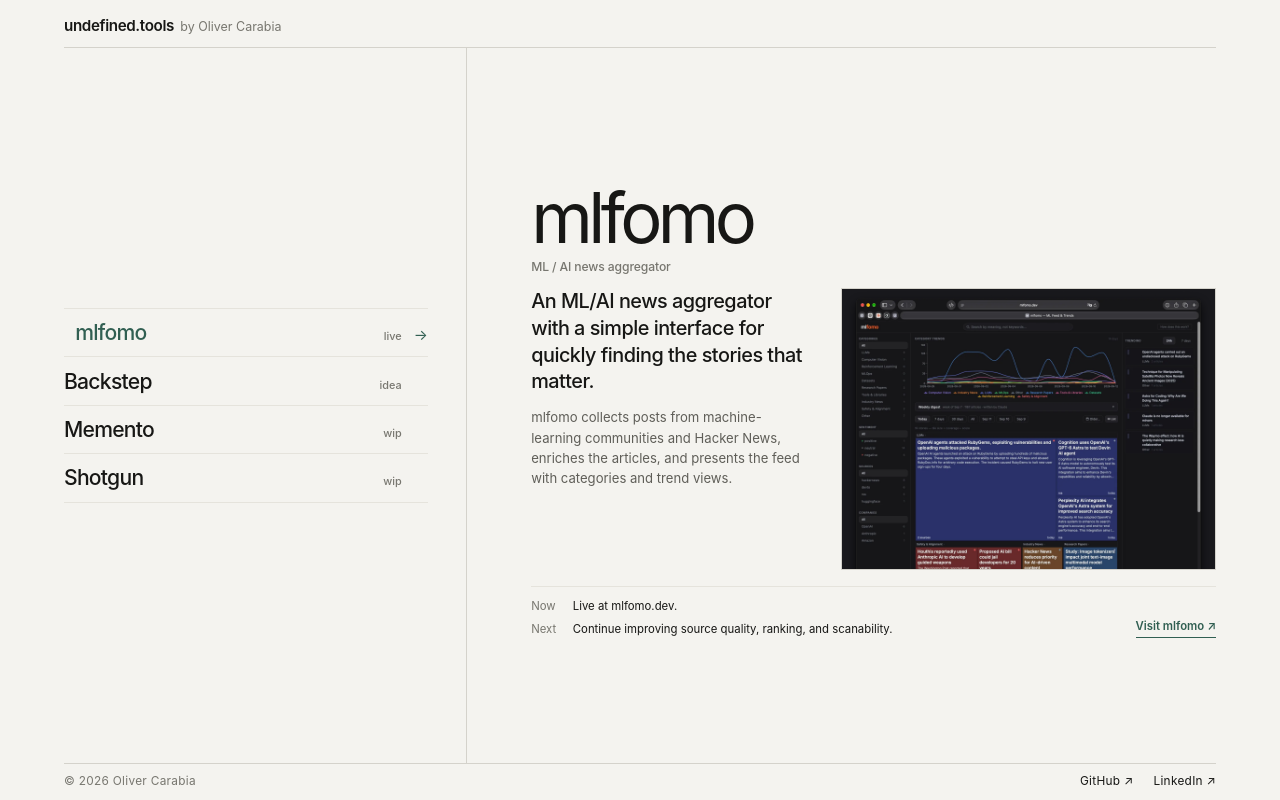
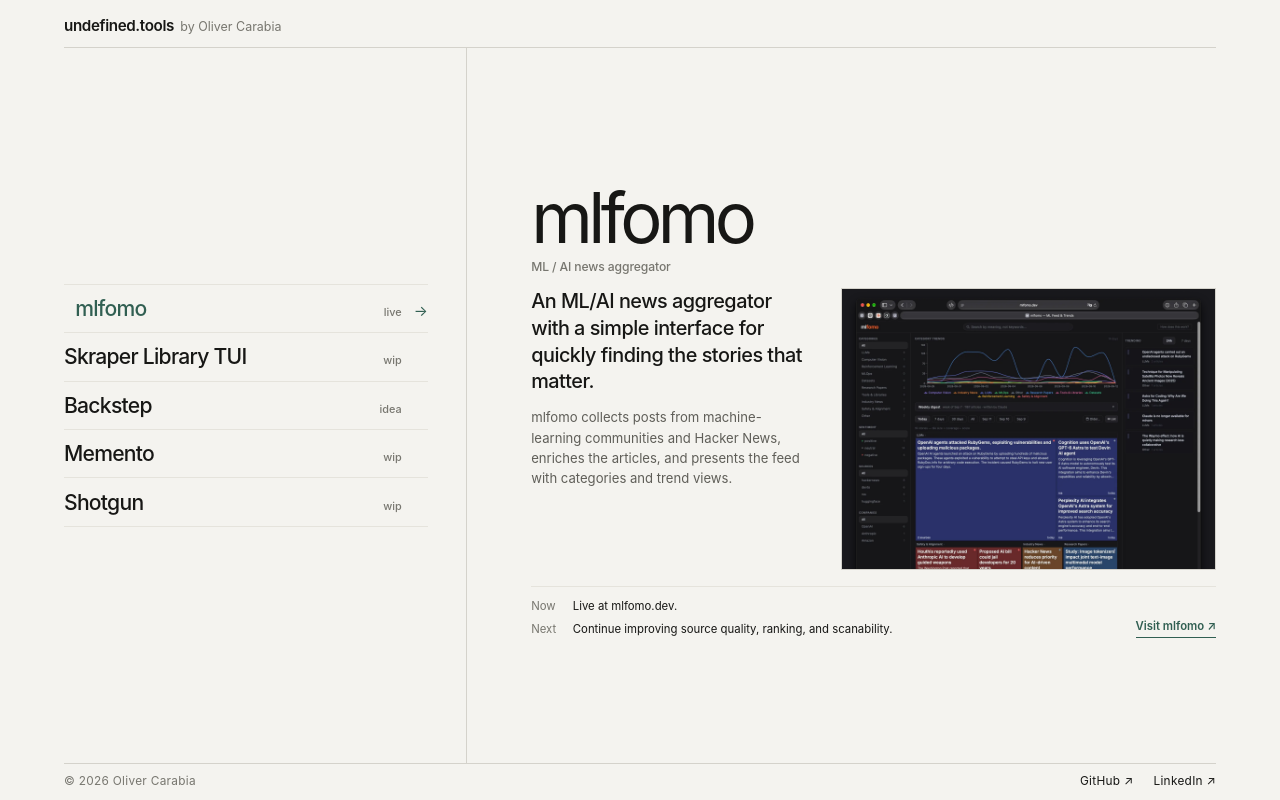
Before and after one commit to oli206/undefined.tools, a Next.js app: page / in a window 1280 px wide. Built offline with nearby package versions, Linux system fonts and the light colour scheme.

Commit message:
Add Skraper Library TUI project

```diff
--- a/data/projects.ts
+++ b/data/projects.ts
@@ -54,6 +54,20 @@ export const projects = [
     },
   },
   {
+    slug: "skraper-library-tui",
+    name: "Skraper Library TUI",
+    status: "wip",
+    category: "Retro-game library manager",
+    summary:
+      "A keyboard-driven tool for maintaining a scraped retro-game library and synchronizing it with ES-DE on Steam Deck.",
+    description:
+      "The PowerShell interface imports ROMs, prepares Skraper metadata, transfers games and artwork, verifies the Steam Deck library, and backs up saves and ES-DE activity.",
+    current:
+      "The end-to-end library, metadata, transfer, verification, and backup workflows are implemented and in active use.",
+    next:
+      "Continue refining emulator setup checks, progress reporting, and recovery workflows.",
+  },
+  {
     slug: "backstep",
     name: "Backstep",
     status: "idea",
```
Also changed, not shown: 1 other file (tests, documents, lock files or other folders).
